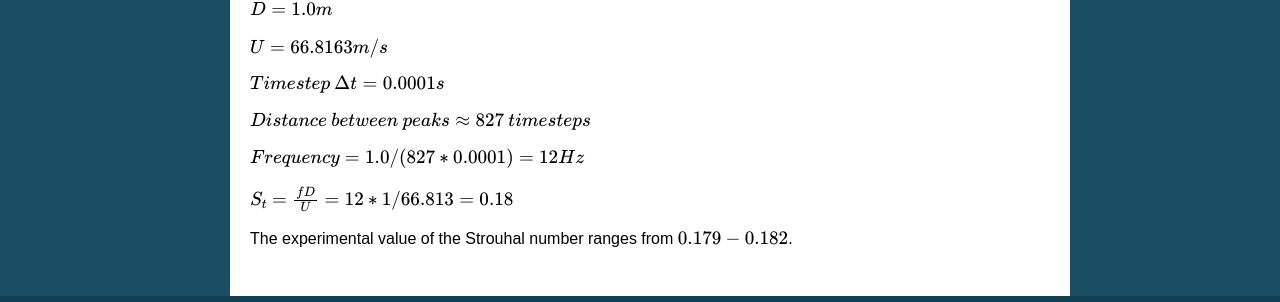
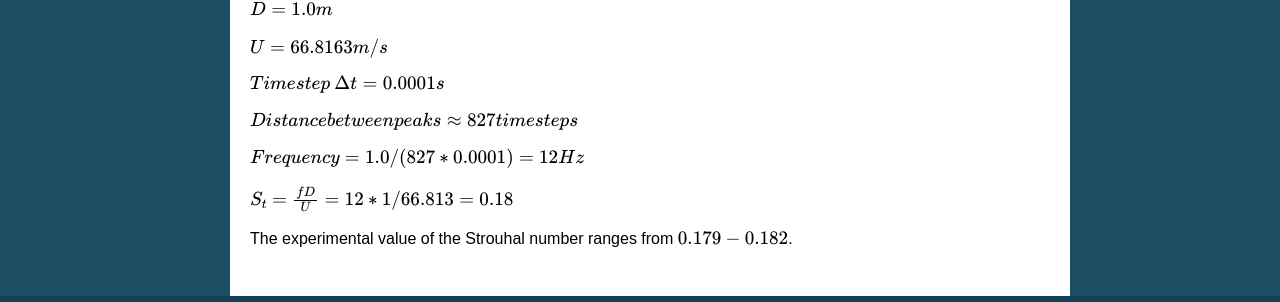
Before and after one commit to zCFD/zCFDguide, a Sphinx documentation site: the page built from docs/source/cylinder.rst, in a window 1280 px wide. Shown: the part 1448-1750 px from the top of the page. Built offline with Sphinx 7.4.7, drawn with Linux system fonts in a browser that asks for light colours; formulas are drawn with MathJax 3.

Commit message:
Minor update

```diff
--- a/docs/source/cylinder.rst
+++ b/docs/source/cylinder.rst
@@ -42,7 +42,7 @@ For this case the shedding frequency is measured by monitoring the variation in
 
 :math:`Timestep \: \Delta t = 0.0001s`
 
-:math:`Distance \: between \: peaks \approx 827 \: timesteps`
+:math:`Distance between peaks \approx 827 timesteps`
 
 :math:`Frequency = 1.0/(827*0.0001) = 12Hz`
 
```
